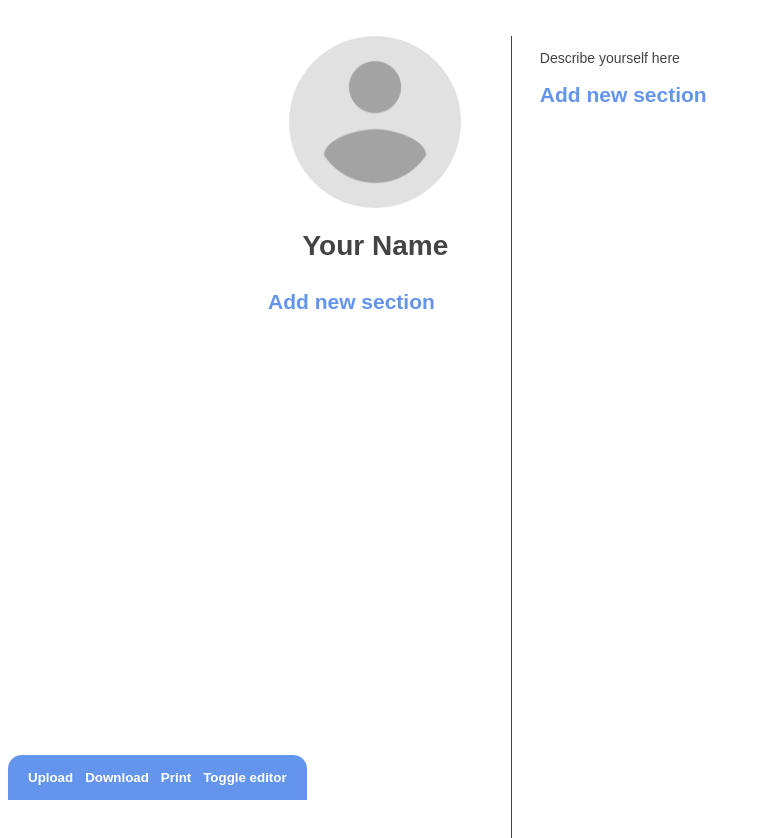
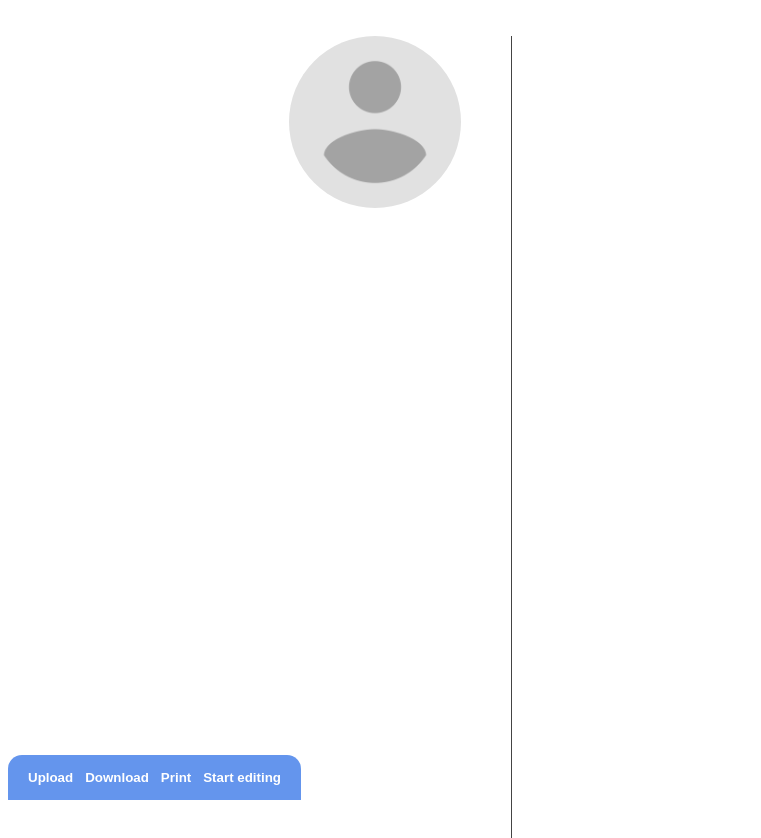
Before and after one commit to burzomir/resume, a React (Vite) app: page / in a window 1280 px wide. Shown: the top 838 px of the page, without its empty margins (0-761 px from the left). Built offline with nearby package versions, Linux system fonts and the light colour scheme.

Commit message:
Stop editing by default

```diff
--- a/src/App.tsx
+++ b/src/App.tsx
@@ -20,7 +20,7 @@ import * as Sidebar from "./types/Sidebar/Sidebar";
 
 function Editor() {
   const [data, setData] = React.useState(Data.defaultData);
-  const [readonly, setReadonly] = React.useState(false);
+  const [readonly, setReadonly] = React.useState(true);
 
   const upload = async () => {
     const res = await Data.upload();
@@ -52,7 +52,9 @@ function Editor() {
         <button onClick={upload}>Upload</button>
         <button onClick={download}>Download</button>
         <button onClick={print}>Print</button>
-        <button onClick={() => setReadonly(!readonly)}>Toggle editor</button>
+        <button onClick={() => setReadonly(!readonly)}>
+          {readonly ? "Start editing" : "Stop editing"}
+        </button>
       </div>
       <div className="app">
         <Page format="a4" className="d-f">
```
